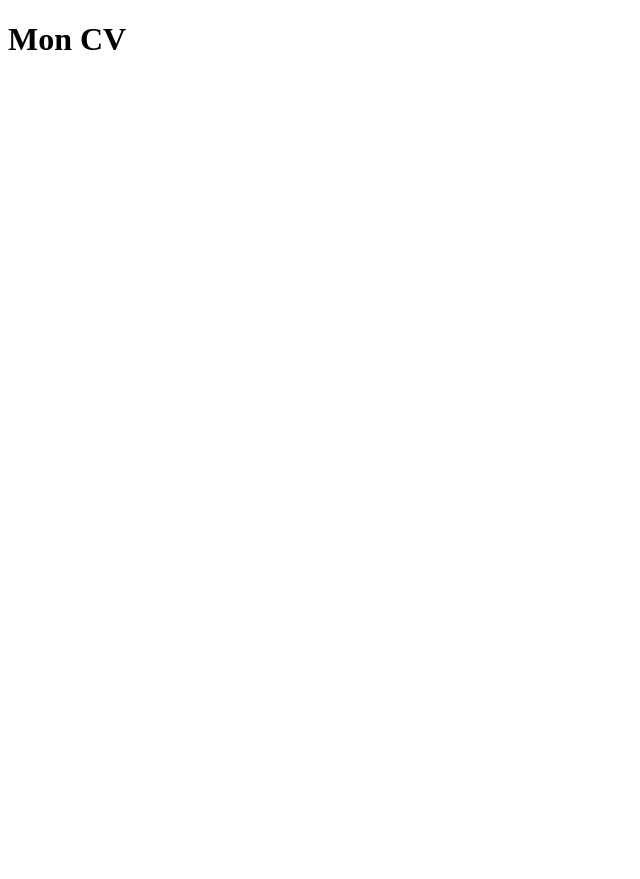
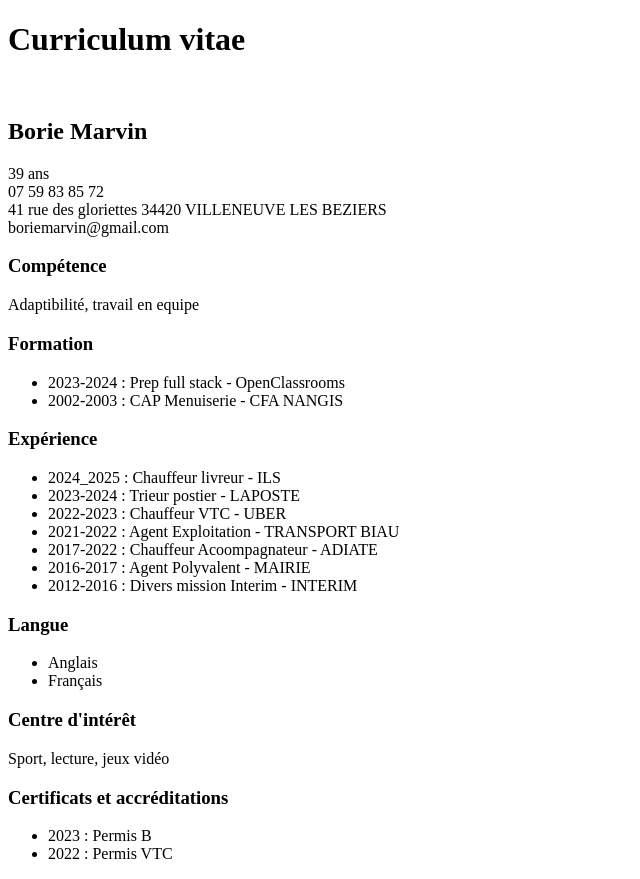
Before and after one commit to MarvinBweb/Mon-CV, a plain HTML site: page site/index.html in a window 1280 px wide. Shown: the whole page, without its empty margins (0-640 px from the left). Before the commit the page ends 800 px from the top, so only its background shows below. Drawn offline with Linux system fonts and the light colour scheme.

Commit message:
premieredefaite

```diff
--- a/site/index.html
+++ b/site/index.html
@@ -1,11 +1,75 @@
 <!DOCTYPE html>
-<html>
+<html lang="fr">
+
  <head>
   <meta charset="UTF-8">
-  <title>moncv</title>
+
+
+  <title>CV Monsieur Borie Marvin</title>
  </head>
 
  <body>
-    <h1>Mon CV </h1>
+    <h1>Curriculum vitae</h1><br>
+
+    <header>
+
+   <section id="coordonnees"></section>
+
+    <h2>Borie Marvin</h2>
+    39 ans<br>
+    07 59 83 85 72<br>
+    41 rue des gloriettes 34420 VILLENEUVE LES BEZIERS<br>
+    boriemarvin@gmail.com<br>
+
+    </header>
+
+    <section id="competence"></section>
+
+    <h3>Compétence</h3>
+    <p>Adaptibilité, travail en equipe</p>
+
+   <section id="formation"></section>
+
+      <h3>Formation</h3>
+      <ul>
+         <li>2023-2024 : Prep full stack - OpenClassrooms</li>
+         <li>2002-2003 : CAP Menuiserie - CFA NANGIS</li>
+      </ul>
+
+   <section id="experience"></section>
+
+      <h3>Expérience</h3>
+      <ul>
+         <li>2024_2025 : Chauffeur livreur - ILS</li>
+         <li>2023-2024 : Trieur postier - LAPOSTE</li>
+         <li>2022-2023 : Chauffeur VTC - UBER</li>
+         <li>2021-2022 : Agent Exploitation - TRANSPORT BIAU</li>
+         <li>2017-2022 : Chauffeur Acoompagnateur - ADIATE</li>
+         <li>2016-2017 : Agent Polyvalent - MAIRIE</li>
+         <li>2012-2016 : Divers mission Interim - INTERIM</li>
+      </ul>
+
+      <section id="langue"></section>
+
+      <h3>Langue</h3>
+      <ul>
+         <li>Anglais</li>
+         <li>Français</li>
+      </ul>
+
+      <section id="centreinteret"></section>
+
+      <h3>Centre d'intérêt</h3>
+      <p>Sport, lecture, jeux vidéo</p>
+
+      <section id="certificat"></section>
+
+      <h3>Certificats et accréditations</h3>
+      <ul>
+         <li>2023 : Permis B</li>
+         <li>2022 : Permis VTC</li>
+      </ul>
+
+
  </body>
 </html>
```
